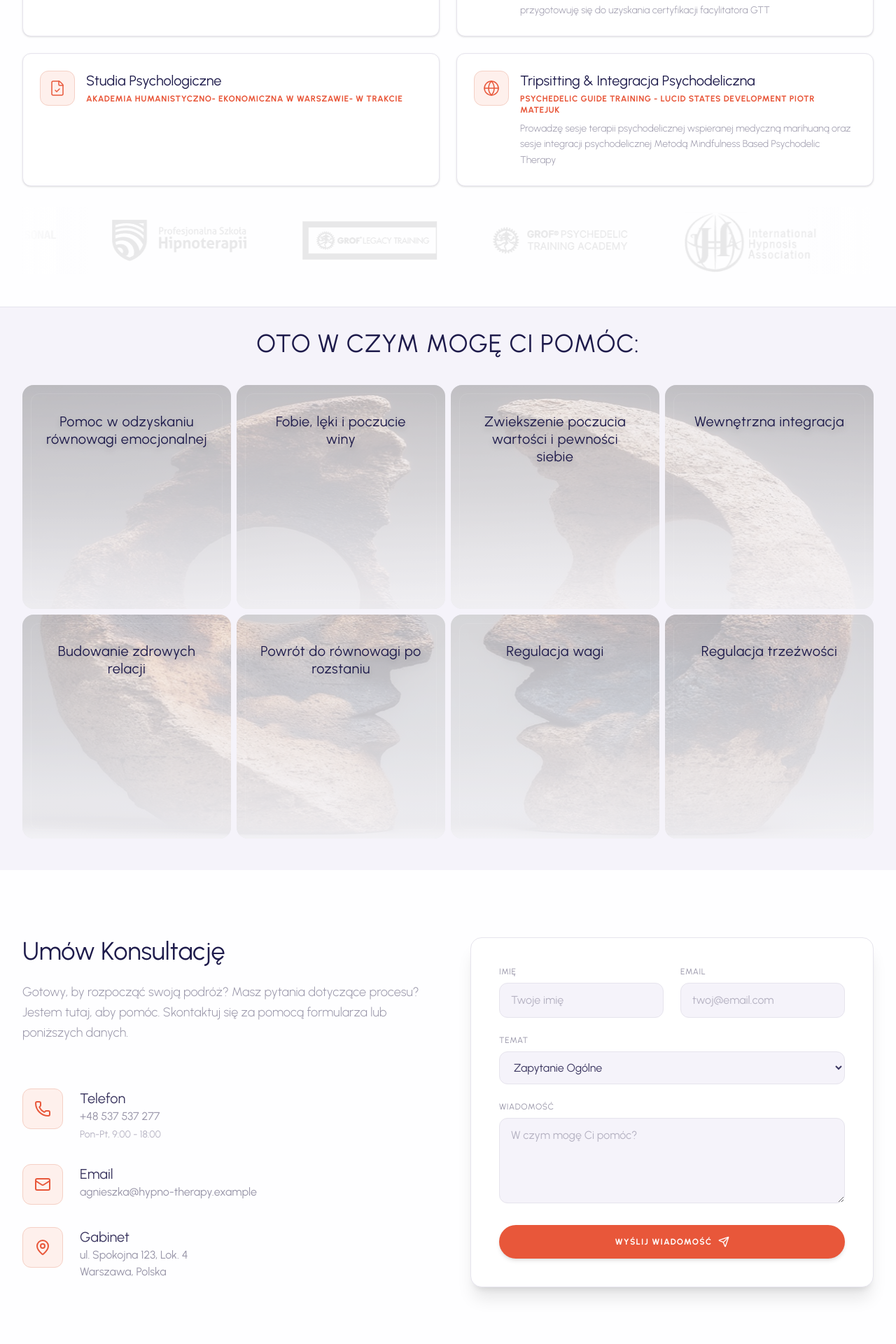
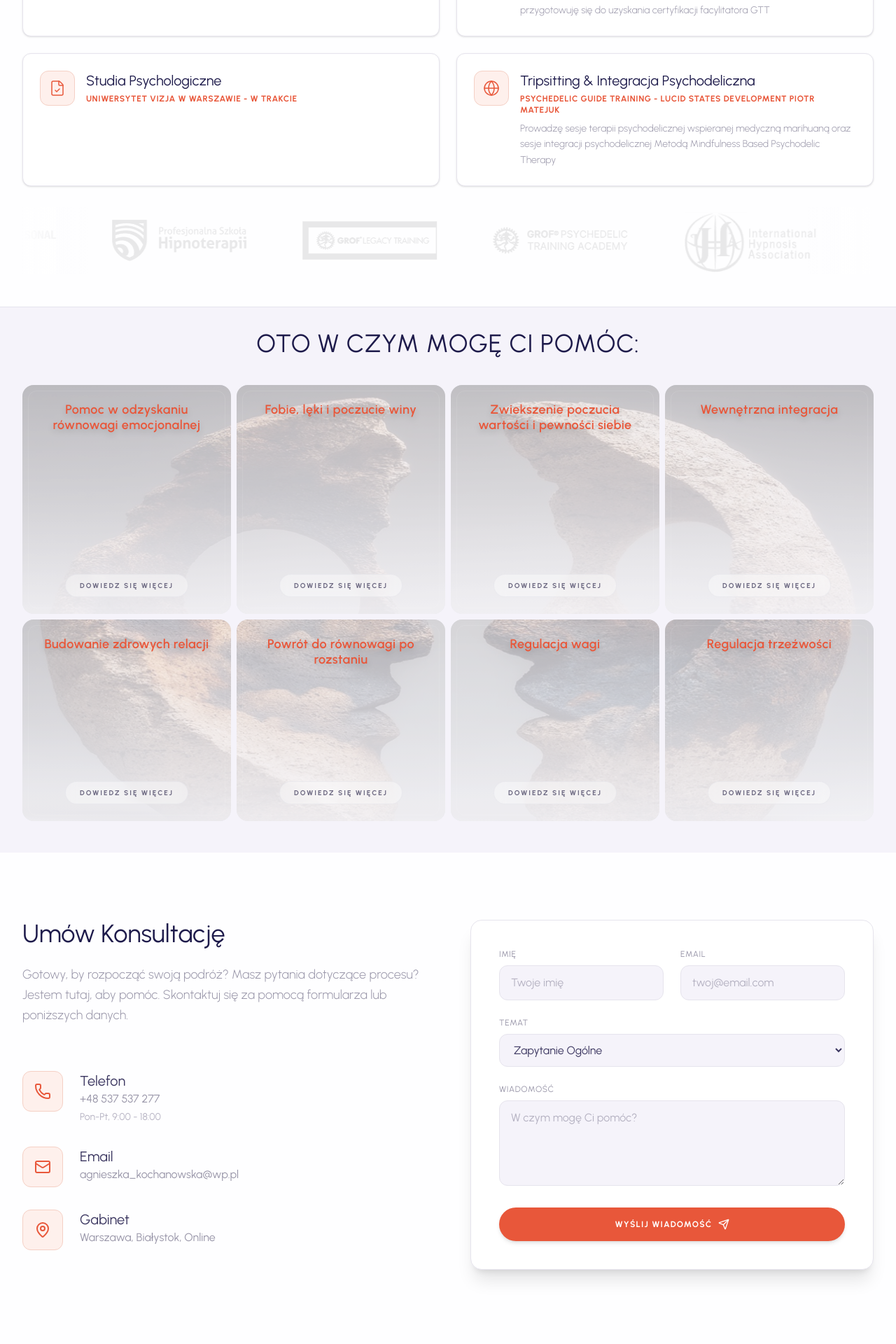
Before and after one commit to editsiarra-commits/AK_02_04.01.2026, a React (Vite) app: page /#/ in a window 1280 px wide. Shown: the part 2000-3920 px from the top of the page at 70% size. Built offline with nearby package versions, Linux system fonts and the light colour scheme.

Commit message:
Update offer cards style and add 'Dowiedz się więcej' button
Made-with: Cursor

```diff
--- a/pages/About.tsx
+++ b/pages/About.tsx
@@ -28,7 +28,7 @@ const credentials = [
   },
   {
     title: "Studia Psychologiczne",
-    org: "Akademia Humanistyczno- Ekonomiczna w Warszawie- w trakcie",
+    org: "Uniwersytet Vizja w Warszawie - w trakcie",
     desc: "   ",
     icon: FileCheck
   },
@@ -110,7 +110,7 @@ const About: React.FC<SectionProps> = ({ id }) => {
                     </div>
                     <div>
                         <h4 className="text-warm-100 font-serif text-xl mb-1">{cred.title}</h4>
-                        <p className="text-coffee-400 text-xs font-bold uppercase tracking-wider mb-2">{cred.org}</p>
+                        <p className="text-xs font-bold uppercase tracking-wider mb-2" style={{ color: "rgba(232, 87, 58, 1)" }}>{cred.org}</p>
                         <p className="text-warm-400 text-sm font-light leading-relaxed">{cred.desc}</p>
                     </div>
                 </div>
--- a/pages/Contact.tsx
+++ b/pages/Contact.tsx
@@ -48,7 +48,7 @@ const Contact: React.FC<SectionProps> = ({ id }) => {
                  </div>
                  <div>
                    <h3 className="font-serif text-xl text-warm-200">Email</h3>
-                   <p className="text-warm-400">agnieszka@hypno-therapy.example</p>
+                   <p className="text-warm-400">agnieszka_kochanowska@wp.pl</p>
                  </div>
                </div>
 
@@ -58,8 +58,8 @@ const Contact: React.FC<SectionProps> = ({ id }) => {
                  </div>
                  <div>
                    <h3 className="font-serif text-xl text-warm-200">Gabinet</h3>
-                   <p className="text-warm-400">ul. Spokojna 123, Lok. 4</p>
-                   <p className="text-warm-400">Warszawa, Polska</p>
+                   <p className="text-warm-400"></p>
+                   <p className="text-warm-400">Warszawa, Białystok, Online</p>
                  </div>
                </div>
             </div>
@@ -113,7 +113,6 @@ const Contact: React.FC<SectionProps> = ({ id }) => {
                    >
                      <option>Zapytanie Ogólne</option>
                      <option>Umówienie Sesji</option>
-                     <option>Pytanie o Cennik</option>
                      <option>Inne</option>
                    </select>
                 </div>
--- a/pages/IntegracjaPsychodeliczna.tsx
+++ b/pages/IntegracjaPsychodeliczna.tsx
@@ -71,7 +71,7 @@ const IntegracjaPsychodeliczna: React.FC = () => {
               Jeśli rozpoznajesz się w którymkolwiek z tych punktów, integracja może być kluczowym etapem Twojego procesu.
             </p>
 
-            <h2 className="font-serif text-3xl text-warm-100 mt-16 mb-6">Przygotowanie !</h2>
+            <h2 className="font-serif text-3xl text-warm-100 mt-16 mb-6">Przygotowanie</h2>
             <p>
             Przygotowanie to moment zatrzymania i wsłuchania się w to, co naprawdę Cię woła.
 To praca z intencją, regulacją ciała i układu nerwowego, z lękami, oczekiwaniami i granicami — a także ze świadomym budowaniem set & setting, czyli wewnętrznych i zewnętrznych warunków, w jakich doświadczenie może się wydarzyć.
@@ -93,7 +93,7 @@ To praca z intencją, regulacją ciała i układu nerwowego, z lękami, oczekiwa
               Integracja sprawia, że to, co było intensywnym przeżyciem, może stać się żywym, wspierającym procesem zmiany, a nie tylko wspomnieniem „tripa".
             </p>
 
-            <h2 className="font-serif text-3xl text-warm-100 mt-16 mb-6">Ważna informacja prawna !</h2>
+            <h2 className="font-serif text-3xl text-warm-100 mt-16 mb-6">Ważna informacja prawna</h2>
             <p>
             Oferowana przeze mnie praca:
             </p>
--- a/pages/Offer.tsx
+++ b/pages/Offer.tsx
@@ -14,7 +14,7 @@ const offers: Record<string, OfferSubCategory> = {
     benefits: ['wewnętrznym dialogiem', 'obrazami mentalnymi', 'ciałem', 'emocjami'],
     image: 'https://images.unsplash.com/photo-1579546929518-9e396f3cc809?ixlib=rb-4.0.3&auto=format&fit=crop&w=1287&q=80',
     tileBackgroundImage: '/assets/TILES_1.jpg',
-    additionalInfo: 'tak, aby przestały działać przeciwko Tobie, a zaczęły wzmacniać Twoje poczucie spokoju, stabilności i sprawczości. Odzyskanie równowagi emocjonalnej wymaga uważności, czasu i odpowiednich narzędzi. To proces, który pozwala wrócić do siebie i funkcjonować w zgodzie z własnymi potrzebami - bez ciągłego napięcia i wewnętrznej walki',
+    additionalInfo: 'tak, aby przestały działać przeciwko Tobie, a zaczęły wzmacniać Twoje poczucie spokoju, stabilności i sprawczości. Odzyskanie równowagi emocjonalnej wymaga uważności, czasu i odpowiednich narzędzi. To proces, który pozwala wrócić do siebie i funkcjonować w zgodzie z własnymi potrzebami - bez ciągłego napięcia i wewnętrznej walki.',
     autonomousHeadline: 'Czujesz, że straciłaś/łeś grunt pod nogami?',
     benefitsHeadline: 'Podczas sesji indywidualnych pokażę Ci, jak świadomie pracować z:'
   },
@@ -26,7 +26,7 @@ const offers: Record<string, OfferSubCategory> = {
     benefits: ['ciało przestaje reagować paniką na dawne wyzwalacze', 'poczucie winy traci swoją miażdżącą siłę', 'wraca możliwość normalnego oddychania i myślenia w sytuacjach, które wcześniej paraliżowały'],
     image: 'https://images.unsplash.com/photo-1579546929518-9e396f3cc809?ixlib=rb-4.0.3&auto=format&fit=crop&w=1287&q=80',
     tileBackgroundImage: '/assets/TILES_2.jpg',
-    additionalInfo: 'Jeśli masz dość życia na skróconej smyczy lęku albo ciągłego wewnętrznego prokuratora zapraszam. Możemy wspólnie sprawdzić, jak to jest, kiedy stare programy w końcu dostają zgodę na emeryturę.',
+    additionalInfo: '',
     autonomousHeadline: 'Czujesz, że coś w środku ciągle trzyma Cię za gardło? ',
     benefitsHeadline: 'Najczęściej po kilku spotkaniach ludzie zauważają, że:'
   },
@@ -47,12 +47,12 @@ const offers: Record<string, OfferSubCategory> = {
     title: 'Wewnętrzna integracja',
     description: 'Czy zdarza Ci się mieć poczucie, że wewnętrznie jesteś rozdarty/a — jakby różne części Ciebie chciały czegoś innego, a żadna z nich nie potrafiła przejąć prowadzenia? Taki stan często objawia się napięciem, brakiem decyzji lub powtarzaniem zachowań, które są sprzeczne z Twoimi intencjami.',
     fullDescription: ' — jakby różne części Ciebie chciały czegoś innego, a żadna z nich nie potrafiła przejąć prowadzenia? Taki stan często objawia się napięciem, brakiem decyzji lub powtarzaniem zachowań, które są sprzeczne z Twoimi intencjami. To nie jest brak silnej woli to dysonans wewnętrzny który pojawia się wtedy, gdy różne potrzeby, przekonania lub impulsy działają jednocześnie, ale w przeciwnych kierunkach. W ujęciu hipnoterapeutycznym zakłada się, że każda z tych części ma swoją ważną, pozytywną intencję — problemem nie jest ona sama, lecz sposób jej realizacji, który wchodzi w konflikt z innymi aspektami Twojego funkcjonowania. Podczas pracy w stanie transu możliwe jest dotarcie do tych wewnętrznych mechanizmów i stworzenie przestrzeni do ich integracji. Celem jest wypracowanie nowych, spójnych rozwiązań, które pozwolą zaspokoić potrzeby różnych części podświadomości bez wzajemnego blokowania się. Jeśli towarzyszy Ci uporczywe poczucie wewnętrznego konfliktu i chcesz odzyskać jasność, spokój oraz poczucie kierunku, pomogę Ci przejść przez ten proces w bezpieczny i uporządkowany sposób.',
-    benefits: ['001', '002', '003', '004'],
+    benefits: ['lepsze rozumienie wewnętrznych części siebie i ich rzeczywistych intencji', 'zmniejszenie napięcia wynikającego z wewnętrznych sprzeczności', 'odzyskanie większej spójności, jasności i poczucia kierunku w codziennym życiu', '004'],
     image: 'https://images.unsplash.com/photo-1579546929518-9e396f3cc809?ixlib=rb-4.0.3&auto=format&fit=crop&w=1287&q=80',
     tileBackgroundImage: '/assets/TILES_4.jpg',
-    additionalInfo: 'Czasem wystarczy kilka sesji, żeby przestać się ze sobą szarpać i zacząć po prostu… być sobą.',
+    additionalInfo: 'Jeśli czujesz, że wewnętrznie coś ciągnie Cię w różne strony, zapraszam. Wspólnie możemy spokojnie dotrzeć do źródła tego napięcia i odzyskać więcej równowagi.',
     autonomousHeadline: 'Czy zdarza Ci się mieć poczucie, że wewnętrznie jesteś rozdarty/a?',
-    benefitsHeadline: 'Autonomiczny nagłówek dla korzyści związanych z Wewnętrzna integracja.'
+    benefitsHeadline: 'Celem tej pracy jest:'
   },
   'personal-development': {
     id: 'personal-development',
@@ -71,24 +71,24 @@ const offers: Record<string, OfferSubCategory> = {
     title: 'Powrót do równowagi po rozstaniu',
     description: 'Rozstanie boli - niezależnie od tego, kto podjął decyzję i jak bardzo „słuszna" wydawała się w danym momencie. Często długo potem nosimy w sobie smutek, żal, złość, poczucie straty albo pustki, która nie chce się zagoić.',
     fullDescription: 'Często długo potem nosimy w sobie smutek, żal, złość, poczucie straty albo pustki, która nie chce się zagoić. W hipnoterapii towarzyszę Ci w tym procesie w sposób łagodny i bezpieczny. Pracujemy z emocjami, które wciąż mocno trzymają, z myślami, które wracają w kółko, z przywiązaniami, które nie pozwalają puścić. Nie chodzi o to, żeby „zapomnieć" czy „szybko przejść dalej", tylko o to, żeby pozwolić sobie przeżyć to doświadczenie w pełni - i w końcu móc je odłożyć z szacunkiem. Po tej pracy zwykle pojawia się więcej spokoju wewnętrznego, lżejsze oddychanie i powoli rodząca się przestrzeń na nowe - na siebie i na relacje, które już nie będą musiały dźwigać ciężaru starego bólu.',
-    benefits: [' '],
+    benefits: ['więcej zgody na to, co trudne i niedomknięte','mniej napięcia wokół tego, co było', 'więcej wewnętrznego spokoju i gotowości na to, co nowe'],
     image: 'https://images.unsplash.com/photo-1579546929518-9e396f3cc809?ixlib=rb-4.0.3&auto=format&fit=crop&w=1287&q=80',
     tileBackgroundImage: '/assets/TILES_6.jpg',
     additionalInfo: ' ',
     autonomousHeadline: 'Rozstanie boli - niezależnie od tego, kto podjął decyzję i jak bardzo „słuszna" wydawała się w danym momencie',
-    benefitsHeadline: 'Jeśli czujesz, że wciąż jesteś „tam" - chętnie Ci w tym będę towarzyszyć.'
+    benefitsHeadline: 'W tym procesie stopniowo pojawia się:'
   },
   'relationships': {
     id: 'relationships',
     title: 'Regulacja wagi',
     description: 'Praca z wagą w hipnoterapii nie polega na walce z ciałem ani na narzucaniu sztywnych zasad. To proces, w którym skupiamy się na zmianie głębokich, nieuświadomionych schematów wpływających na sposób jedzenia, relację z jedzeniem, motywację i dbanie o siebie',
     fullDescription: 'To proces, w którym skupiamy się na zmianie głębokich, nieuświadomionych schematów wpływających na sposób jedzenia, relację z jedzeniem, motywację i dbanie o siebie. Podczas cyklu indywidualnych sesji wspólnie wypracowujemy rozwiązania dopasowane do Twojego organizmu, stylu życia i wewnętrznych potrzeb. Pracujemy nad budowaniem wspierających nawyków żywieniowych i ruchowych, wzmacnianiem motywacji oraz poczucia sprawczości — w zgodzie z Twoim systemem wartości i realnymi możliwościami.',
-    benefits: [' '],
+    benefits: ['większe zrozumienie mechanizmów, które wpływają na jedzenie i relację z ciałem','więcej sprawczości, motywacji i nawyków dopasowanych do Twoich realnych możliwości', 'bardziej naturalna troska o siebie, oparta na równowadze, a nie na przymusie. jeśli chcesz odzyskać wpływ na swoje wybory i relację z ciałem — możemy wspólnie poszukać drogi, która będzie naprawdę Twoja'],
     image: 'https://images.unsplash.com/photo-1579546929518-9e396f3cc809?ixlib=rb-4.0.3&auto=format&fit=crop&w=1287&q=80',
     tileBackgroundImage: '/assets/TILES_7.jpg',
     additionalInfo: ' ',
     autonomousHeadline: 'Praca z wagą w hipnoterapii nie polega na walce z ciałem ani na narzucaniu sztywnych zasad',
-    benefitsHeadline: 'Jedną z form tej pracy może być również cykl sesji określany jako „hipnotyczna opaska na żołądek". Polega on na pracy z podświadomością w sposób symboliczny, bez fizycznej ingerencji w ciało. Celem jest zmiana odczuwania sytości i potrzeb związanych z jedzeniem poprzez oddziaływanie na poziomie umysłu, a nie chirurgicznego zabiegu. Ta forma pracy nie wiąże się z obciążeniami ani skutkami ubocznymi charakterystycznymi dla interwencji medycznych.'
+    benefitsHeadline: 'W tym procesie stopniowo pojawia się:'
   },
   'psychedelic-therapy': {
     id: 'psychedelic-therapy',
@@ -116,24 +116,30 @@ export const OfferSection: React.FC<OfferSectionProps> = ({ id }) => (
             <h2 className="font-display text-4xl md:text-4xl text-warm-100 tracking-wide py-0 -mt-[25px] -mb-[25px]">OTO W CZYM MOGĘ CI POMÓC:</h2>
         </div>
 
-       <div className="grid grid-cols-1 sm:grid-cols-2 lg:grid-cols-4 gap-2 auto-rows-fr">
+       <div className="grid grid-cols-1 sm:grid-cols-2 lg:grid-cols-4 gap-2">
          {Object.values(offers).map((offer) => (
            <Link to={`/offer/${offer.id}`} key={offer.id} className="group relative flex flex-col h-full overflow-hidden bg-warm-800 rounded-2xl">
              <AnimatedTile offerId={offer.id} backgroundImage={offer.tileBackgroundImage} />
 
-             <div className="relative z-10 p-6 pt-10 flex flex-col justify-start text-center items-center flex-grow">
+             <div className="relative z-10 p-4 pt-6 flex flex-col justify-start text-center items-center flex-grow">
                  {/* Frame Effect */}
-                 <div className="absolute inset-3 border border-warm-950/10 group-hover:border-coffee-400/40 transition-colors duration-700 pointer-events-none rounded-xl"></div>
+                 <div className="absolute inset-2 border border-warm-950/10 group-hover:border-coffee-400/40 transition-colors duration-700 pointer-events-none rounded-xl"></div>
 
                  <div className="transform transition-transform duration-500 group-hover:-translate-y-2 w-full flex flex-col items-center">
-                    <h3 className="font-display text-xl text-warm-100 mb-2 tracking-wide drop-shadow-lg leading-tight px-2">{offer.title}</h3>
+                    <h3 className="font-display text-lg mb-2 tracking-wide drop-shadow-lg leading-tight px-2" style={{ color: "rgba(232, 87, 58, 1)", fontWeight: 600 }}>{offer.title}</h3>
 
                     {/* Animated Line */}
-                    <div className="w-0 h-px bg-coffee-400 mx-auto mb-4 transition-all duration-500 group-hover:w-12 opacity-80"></div>
+                    <div className="w-0 h-px bg-coffee-400 mx-auto mb-3 transition-all duration-500 group-hover:w-12 opacity-80"></div>
 
-                    <p className="text-warm-300 font-sans text-xs font-light leading-relaxed max-w-[240px] opacity-0 group-hover:opacity-100 transition-opacity duration-500 translate-y-4 group-hover:translate-y-0 delay-75">
+                    <p className="text-warm-300 font-sans text-xs font-light leading-relaxed max-w-[240px] opacity-0 group-hover:opacity-100 transition-opacity duration-500 translate-y-4 group-hover:translate-y-0 delay-75 mb-4">
                         {offer.description}
                     </p>
+                 </div>
+
+                 <div className="mt-auto pt-2 pb-2">
+                    <span className="inline-flex items-center justify-center px-5 py-2 border border-warm-700/30 rounded-full text-[10px] font-sans font-bold uppercase tracking-[0.2em] text-warm-300 group-hover:text-coffee-300 group-hover:border-coffee-400/40 transition-all duration-500 bg-warm-950/40 backdrop-blur-sm">
+                      Dowiedz się więcej
+                    </span>
                  </div>
              </div>
            </Link>
@@ -210,9 +216,8 @@ export const OfferDetail: React.FC = () => {
                 )}
              </div>
 
-             <div className="text-center pt-8" style={{ boxSizing: 'content-box' }}>
-                <p className="text-coffee-400 mb-8 font-serif text-xl font-normal" style={{ borderWidth: '0px', borderColor: 'rgba(0, 0, 0, 0)', borderStyle: 'none', borderImage: 'none' }}>Jeśli masz dość życia na skróconej smyczy lęku albo ciągłego wewnętrznego prokuratora -
-                zapraszam. Możemy wspólnie sprawdzić, jak to jest, kiedy stare programy w końcu dostają zgodę na emeryturę.</p>
+             <div className="text-center pt-0" style={{ boxSizing: 'content-box' }}>
+                <p className="text-coffee-400 mb-8 font-serif text-xl font-normal" style={{ borderWidth: '0px', borderColor: 'rgba(0, 0, 0, 0)', borderStyle: 'none', borderImage: 'none' }}></p>
                 <a href="#contact" onClick={(e) => handleNavigate(e, 'contact')} className="inline-block px-12 py-5 bg-coffee-700 text-white font-sans text-xs font-bold uppercase tracking-[0.2em] hover:bg-coffee-600 transition-all shadow-lg hover:shadow-coffee-900/30 cursor-pointer rounded-full">
                   ZAREZERWUJ TĘ SESJĘ
                 </a>
--- a/pages/SesjeOddechowe.tsx
+++ b/pages/SesjeOddechowe.tsx
@@ -89,7 +89,7 @@ Dlatego integralną częścią pracy jest osobna sesja integracyjna, podczas kt
             </p>
 
             <ul className="list-none space-y-2 pl-0 mt-4">
-              <li>* ok. 4-godzinna sesja oddechowa inspirowana oddychaniem holotropowym, połączona z body scanningiem i pracą z ciałem.</li>
+              <li>* ok. 5-godzinna sesja oddechowa inspirowana oddychaniem holotropowym, połączona z body scanningiem i pracą z ciałem.</li>
               <li>* 2-godzinna sesja integracyjna, odbywająca się po procesie oddechowym.</li>
             </ul>
 
```
